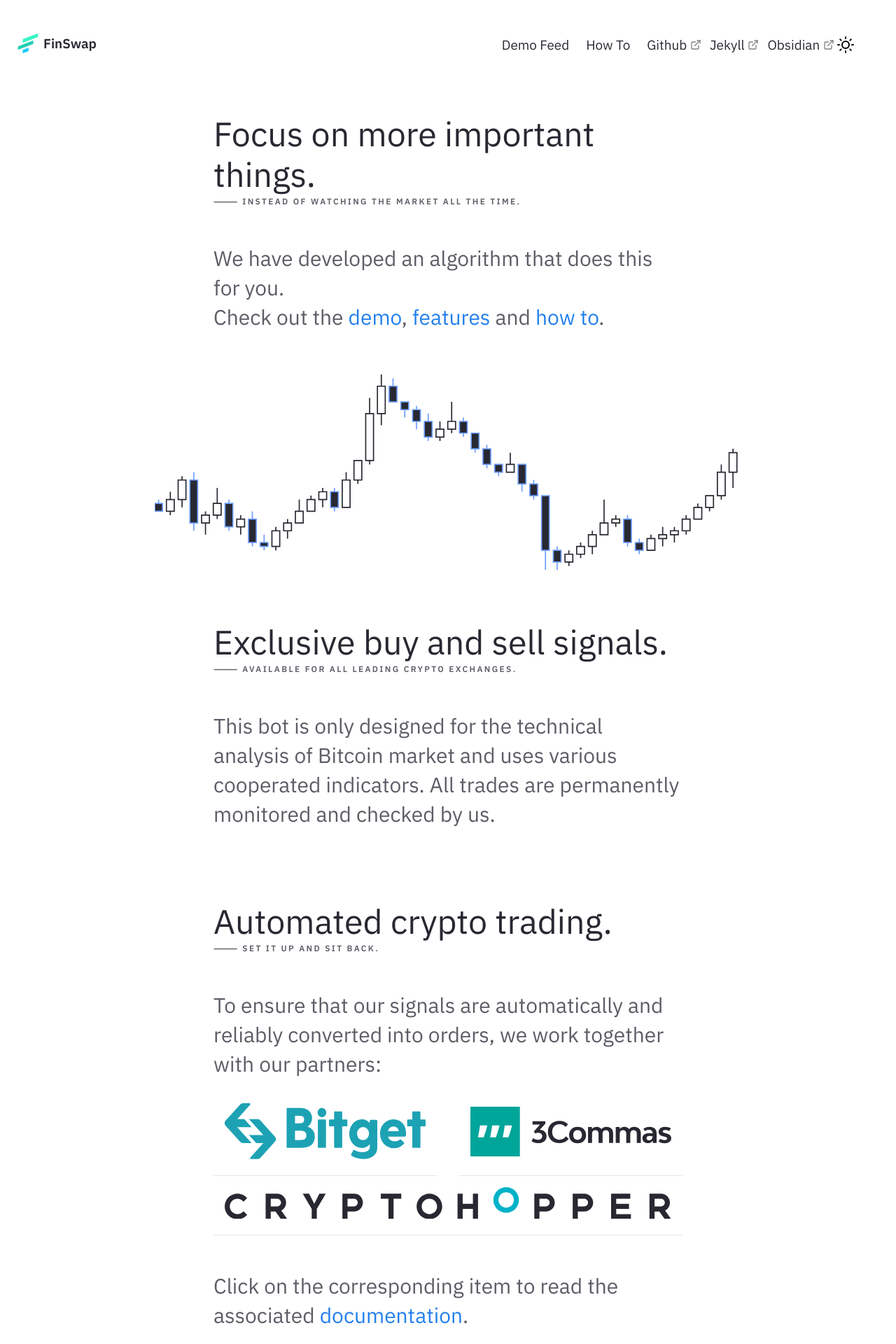
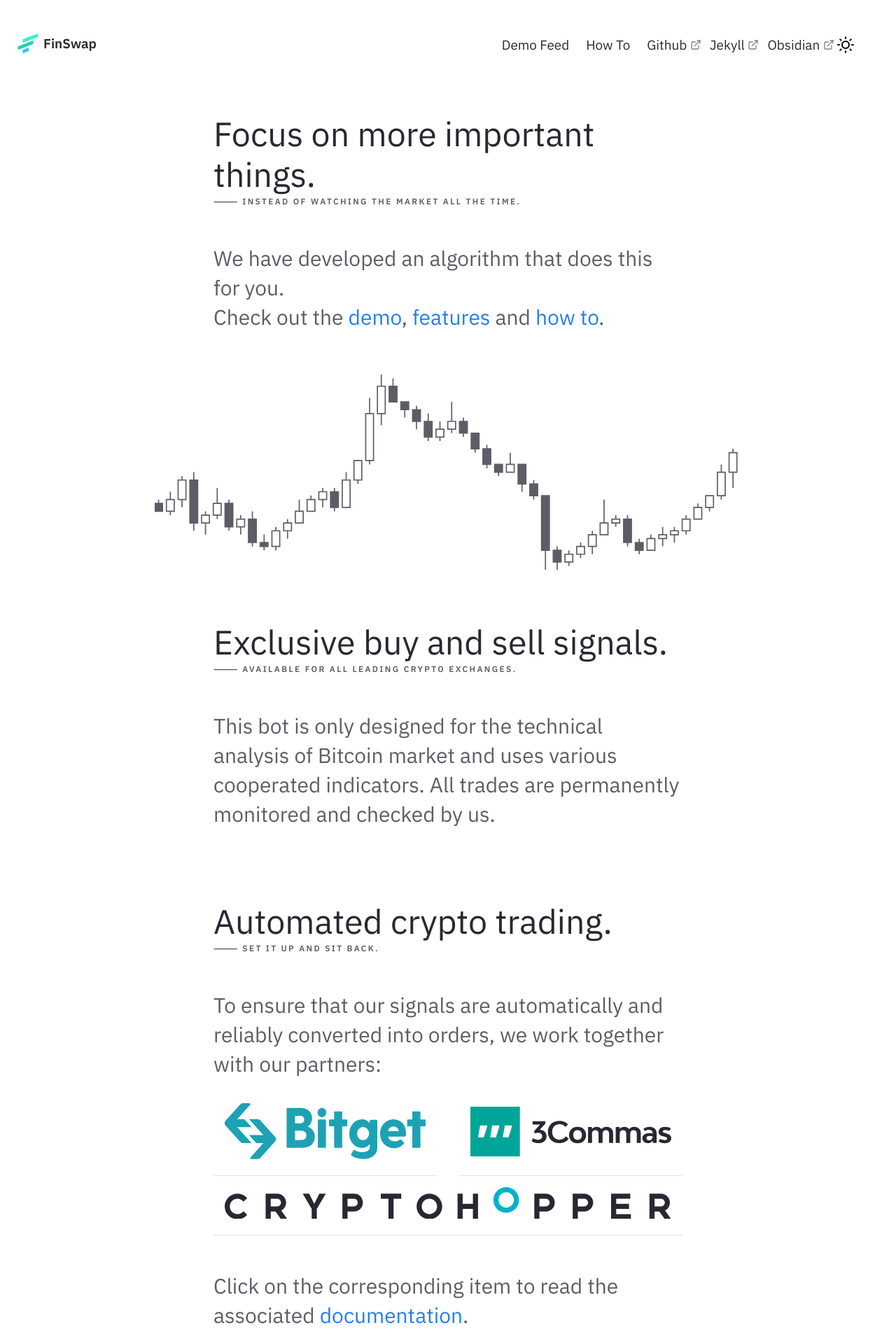
Before and after one commit to kevinroku/nroku.github.io, a Jekyll site: the page built from pages/index.md, in a window 1280 px wide. Shown: the top 1920 px of the page at 70% size. Built offline with Jekyll 4.4.1, drawn with Linux system fonts in a browser that asks for light colours.

Commit message:
Update Chart.html

```diff
--- a/_includes/_snippets/Chart.html
+++ b/_includes/_snippets/Chart.html
@@ -1,8 +1,8 @@
 <svg viewBox="0 -50 150 50" fill="none" xmlns="http://www.w3.org/2000/svg">
   <defs>
   <style>
-    #red { fill:var(--color-text-main); stroke:#6d9eff; stroke-width:0.3 }
-    #green { fill:none; stroke:var(--color-text-main); stroke-width:0.3 }
+    #red { fill:var(--color-text-sub); stroke:var(--color-text-sub); stroke-width:0.3 }
+    #green { fill:none; stroke:var(--color-text-sub); stroke-width:0.3 }
   </style>
   </defs>
   <path d="M 0 -15 L 0 -17 L 2 -17 L 2 -15 Z M 1 -15 L 1 -15 M 1 -17 L 1 -18" id="red" />
```
